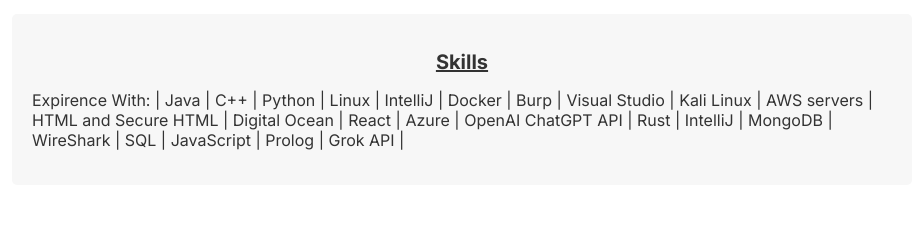
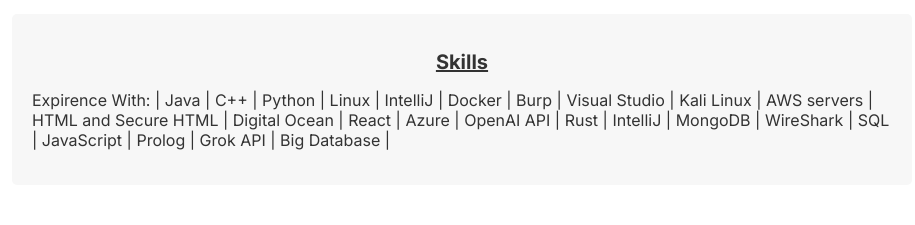
Before and after one commit to AustinPaulley/personal-website, a Flask app: page / in a window 1280 px wide. Shown: the part 747-972 px from the top of the page, without its empty margins (178-1093 px from the left). Run offline with Flask 3, Linux system fonts and the light colour scheme.

Commit message:
Aboutme Update

```diff
--- a/personal_website/templates/home.html
+++ b/personal_website/templates/home.html
@@ -13,7 +13,7 @@
     </div>
     <div class="card">
         <h2>Skills</h2>
-        <p>Expirence With: | Java | C++ | Python | Linux | IntelliJ | Docker | Burp | Visual Studio | Kali Linux | AWS servers | HTML and Secure HTML | Digital Ocean | React | Azure | OpenAI ChatGPT API | Rust | IntelliJ | MongoDB | WireShark | SQL | JavaScript | Prolog | Grok API | </p>
+        <p>Expirence With: | Java | C++ | Python | Linux | IntelliJ | Docker | Burp | Visual Studio | Kali Linux | AWS servers | HTML and Secure HTML | Digital Ocean | React | Azure | OpenAI API | Rust | IntelliJ | MongoDB | WireShark | SQL | JavaScript | Prolog | Grok API | Big Database |</p>
     </div>
 </section>
 {% endblock %}
```
